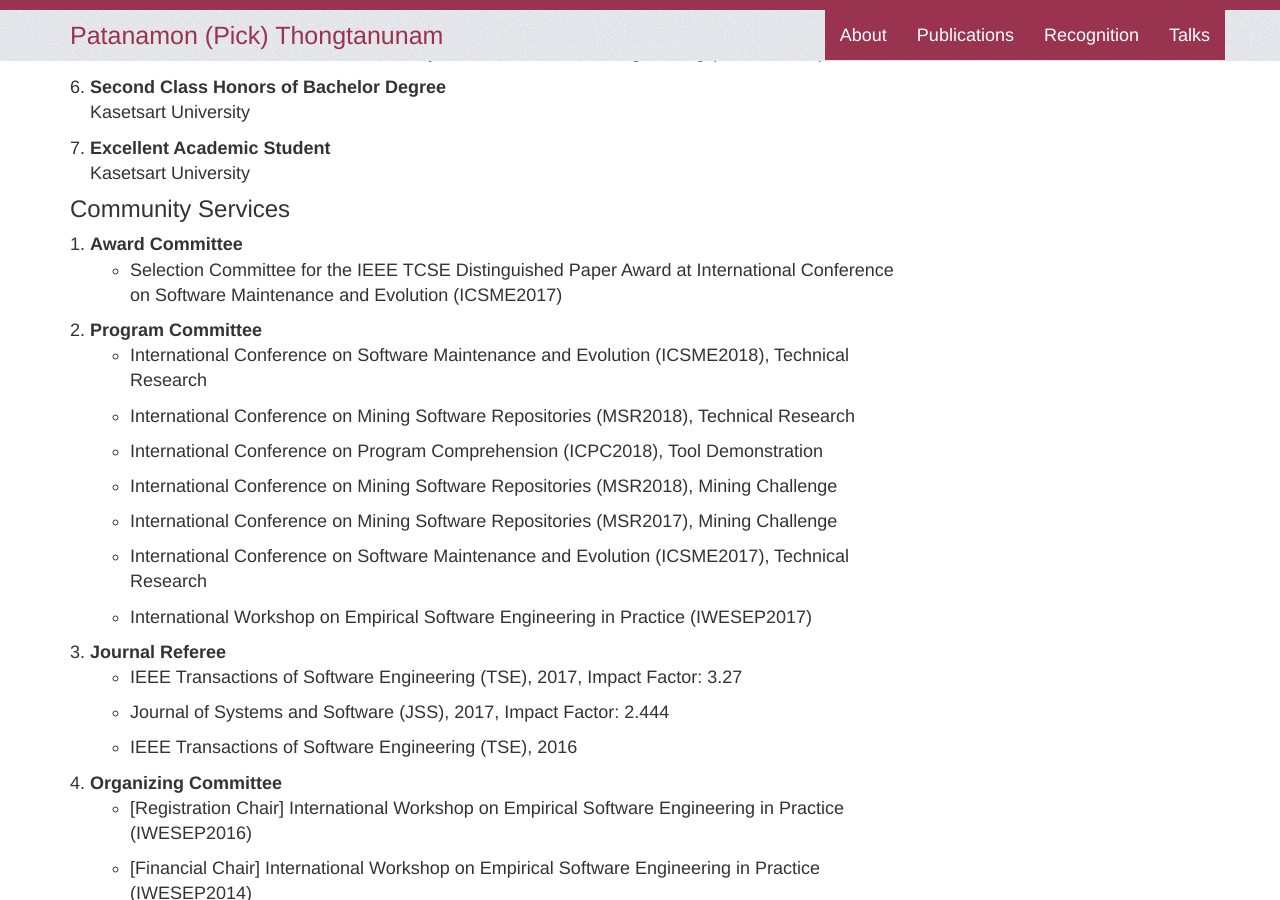
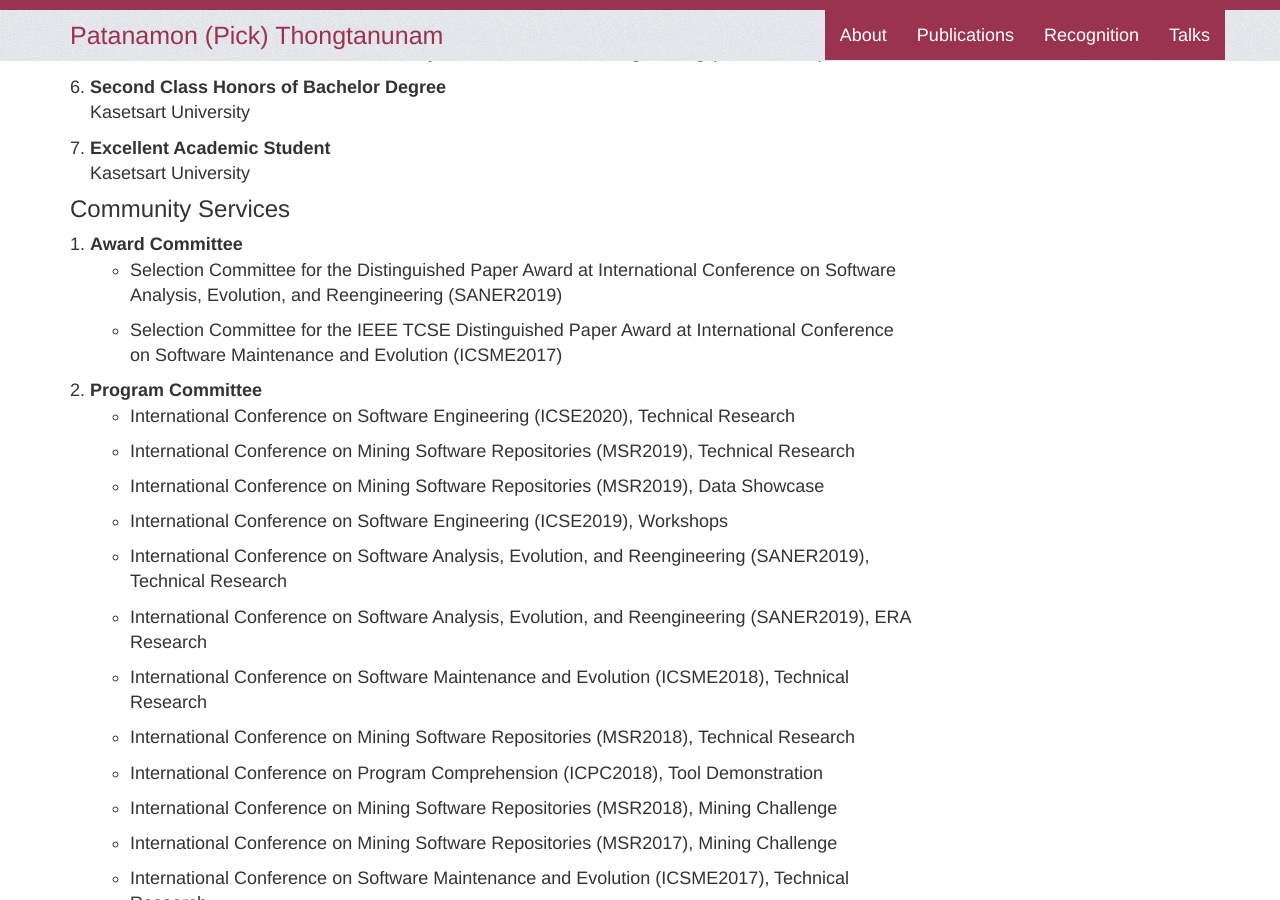
Before and after one commit to patanamon/patanamon.github.io, a Jekyll site: the page built from index.html, in a window 1280 px wide and 900 px high, scrolled down 4370 px. Built offline with Jekyll 4.4.1, drawn with Linux system fonts in a browser that asks for light colours; comment, search, counter and statistics services are not loaded.

Commit message:
Update service records

```diff
--- a/_data/services.yml
+++ b/_data/services.yml
@@ -1,8 +1,15 @@
 - name: "Award Committee"
   venues:
+    - name: "Selection Committee for the Distinguished Paper Award at International Conference on Software Analysis, Evolution, and Reengineering (SANER2019)"
     - name: "Selection Committee for the IEEE TCSE Distinguished Paper Award at International Conference on Software Maintenance and Evolution (ICSME2017)"
 - name: "Program Committee"
   venues:
+    - name: "International Conference on Software Engineering (ICSE2020), Technical Research"
+    - name: "International Conference on Mining Software Repositories (MSR2019), Technical Research"
+    - name: "International Conference on Mining Software Repositories (MSR2019), Data Showcase"
+    - name: "International Conference on Software Engineering (ICSE2019), Workshops"
+    - name: "International Conference on Software Analysis, Evolution, and Reengineering (SANER2019), Technical Research"
+    - name: "International Conference on Software Analysis, Evolution, and Reengineering (SANER2019), ERA Research"
     - name: "International Conference on Software Maintenance and Evolution (ICSME2018), Technical Research"
     - name: "International Conference on Mining Software Repositories (MSR2018), Technical Research"
     - name: "International Conference on Program Comprehension (ICPC2018), Tool Demonstration"
```
